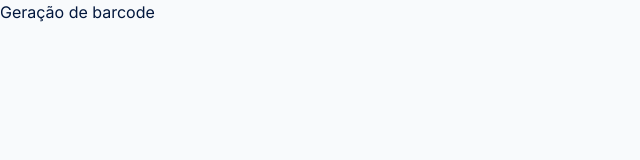
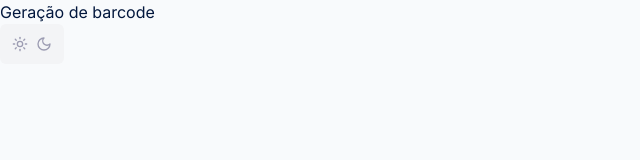
Before and after one commit to caio1902araujo/barcode-flow, a Next.js app: page / in a window 1280 px wide. Shown: the top 160 px of the page, without its empty margins (0-640 px from the left). Built offline with nearby package versions, Linux system fonts and the light colour scheme.

Commit message:
feat(toggle): created toggle component

```diff
--- a/src/app/page.tsx
+++ b/src/app/page.tsx
@@ -1,7 +1,21 @@
+import { Bold, Italic, Moon, Sun } from "lucide-react";
+import { ToggleGroup, ToggleGroupItem } from "~/components/ui/toggle/root";
+
 export default function Home() {
   return (
     <main>
       <p>Geração de barcode</p>
+
+      <div className="flex items-center">
+        <ToggleGroup type="single" variant="default">
+          <ToggleGroupItem value="bold" aria-label="Toggle bold">
+            <Sun className="h-4 w-4" />
+          </ToggleGroupItem>
+          <ToggleGroupItem value="italic" aria-label="Toggle italic">
+            <Moon className="h-4 w-4" />
+          </ToggleGroupItem>
+        </ToggleGroup>
+      </div>
     </main>
   );
 }
--- /dev/null
+++ b/src/components/ui/toggle/root.tsx
@@ -0,0 +1,46 @@
+"use client";
+
+import * as React from "react";
+import * as ToggleGroupPrimitive from "@radix-ui/react-toggle-group";
+
+import { ToggleGroupProvider, useToggleGroup } from "~/contexts/toggle";
+import { ToggleStyles, item, root } from "./style";
+import { VariantProps } from "tailwind-variants";
+
+const ToggleGroup = React.forwardRef<
+  React.ElementRef<typeof ToggleGroupPrimitive.Root>,
+  React.ComponentPropsWithoutRef<typeof ToggleGroupPrimitive.Root> &
+    VariantProps<typeof ToggleStyles>
+>(({ className, variant, children, ...props }, ref) => (
+  <ToggleGroupPrimitive.Root
+    ref={ref}
+    className={root({ className, variant })}
+    {...props}
+  >
+    <ToggleGroupProvider variant={variant}>{children}</ToggleGroupProvider>
+  </ToggleGroupPrimitive.Root>
+));
+
+ToggleGroup.displayName = ToggleGroupPrimitive.Root.displayName;
+
+const ToggleGroupItem = React.forwardRef<
+  React.ElementRef<typeof ToggleGroupPrimitive.Item>,
+  React.ComponentPropsWithoutRef<typeof ToggleGroupPrimitive.Item> &
+    VariantProps<typeof ToggleStyles>
+>(({ className, children, variant, ...props }, ref) => {
+  // pass the variant
+  const context = useToggleGroup();
+  return (
+    <ToggleGroupPrimitive.Item
+      ref={ref}
+      className={item({ className })}
+      {...props}
+    >
+      {children}
+    </ToggleGroupPrimitive.Item>
+  );
+});
+
+ToggleGroupItem.displayName = ToggleGroupPrimitive.Item.displayName;
+
+export { ToggleGroup, ToggleGroupItem };
--- /dev/null
+++ b/src/components/ui/toggle/style.tsx
@@ -0,0 +1,24 @@
+import { tv } from "tailwind-variants";
+
+export const ToggleStyles = tv({
+  slots: {
+    root: "flex items-center justify-center transition-colors gap-2",
+    item: "rounded-sm text-sm font-medium ring-offset-background transition-colors hover:bg-background text-muted-foreground hover:text-primary focus-visible:outline-none focus-visible:ring-2 focus-visible:ring-ring focus-visible:ring-offset-2 disabled:pointer-events-none disabled:opacity-50 data-[state=on]:bg-background data-[state=on]:text-primary",
+  },
+
+  variants: {
+    variant: {
+      default: {
+        root: "bg-muted rounded-md h-10 px-3",
+        item: "p-4 bg-red-500",
+      },
+      outline:
+        "border border-input bg-transparent hover:bg-accent hover:text-accent-foreground",
+    },
+    defaultVariants: {
+      variant: "default",
+    },
+  },
+});
+
+export const { root, item } = ToggleStyles();
--- /dev/null
+++ b/src/contexts/toggle/index.tsx
@@ -0,0 +1,27 @@
+import * as React from "react";
+import { VariantProps } from "tailwind-variants";
+import { ToggleStyles } from "~/components/ui/toggle/style";
+
+const ToggleGroupContext = React.createContext<
+  VariantProps<typeof ToggleStyles>
+>({
+  variant: "default",
+});
+
+const ToggleGroupProvider: React.FC<
+  VariantProps<typeof ToggleStyles> & { children: React.ReactNode }
+> = ({ variant, children }) => {
+  return (
+    <ToggleGroupContext.Provider value={{ variant }}>
+      {children}
+    </ToggleGroupContext.Provider>
+  );
+};
+
+const useToggleGroup = () => {
+  const context = React.useContext(ToggleGroupContext);
+
+  return context;
+};
+
+export { ToggleGroupProvider, useToggleGroup, ToggleGroupContext };
```
